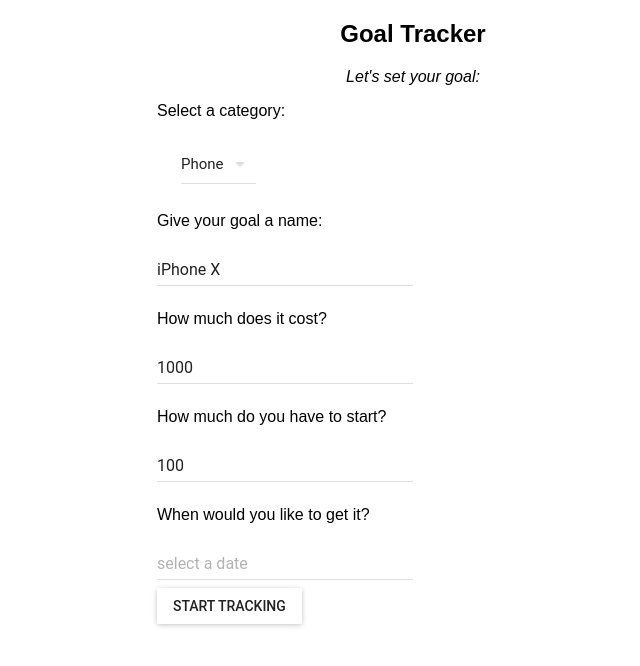
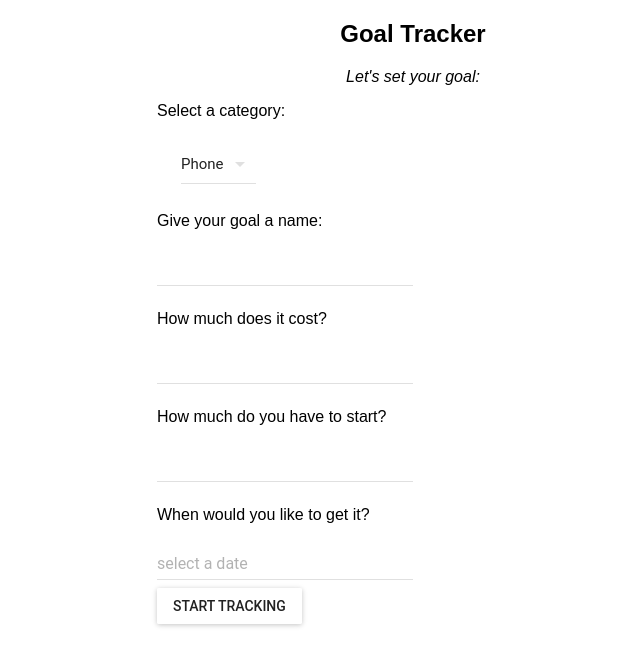
Before and after one commit to JohnDHamm/TETB-test01, a React (Create React App) app: page /goalTracker in a window 1280 px wide. Shown: the top 666 px of the page, without its empty margins (227-867 px from the left). Built offline with nearby package versions, Linux system fonts and the light colour scheme.

Commit message:
removed goal wizard defaults for herkou

```diff
--- a/src/components/goalWizard.js
+++ b/src/components/goalWizard.js
@@ -13,9 +13,9 @@ export default class GoalWizard extends React.Component {
 		super(props);
 		this.state = {
 			category: 1,
-			goalName: 'iPhone X',
-			goalAmount: 1000,
-			startFunds: 100,
+			goalName: '',
+			goalAmount: '',
+			startFunds: '',
 			targetDate: null,
 			currentDate: new Date(),
 			showProgress: false,
```
